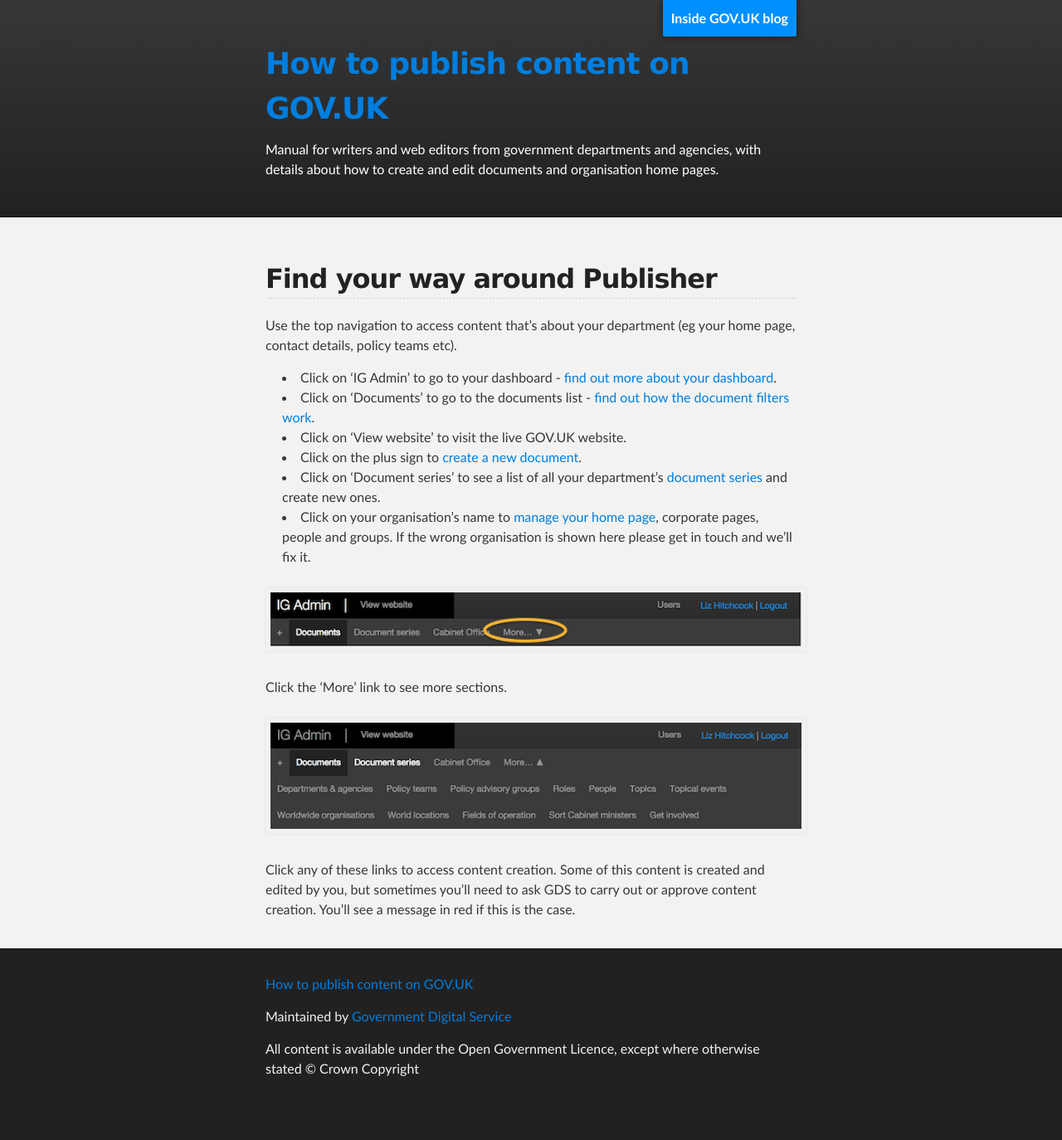
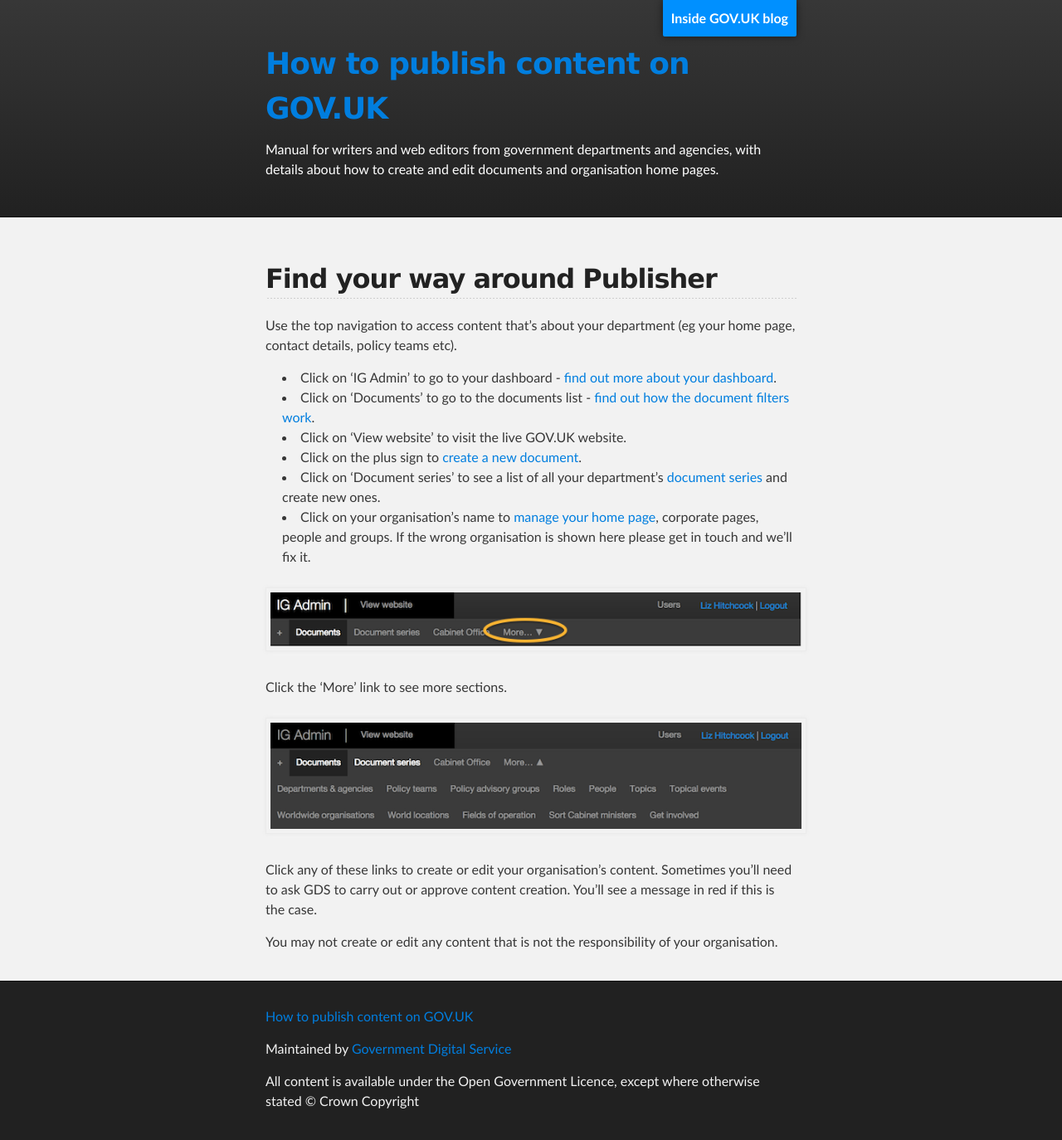
Before and after one commit to alphagov/inside-government-admin-guide, a Jekyll site: the page built from first-steps/top-navigation.md, in a window 1280 px wide. Shown: the whole page at 83% size. Built offline with Jekyll 4.4.1, drawn with Linux system fonts in a browser that asks for light colours; before the commit the page ends 1335 px from its top, so only the background shows below that.

Commit message:
Simon's correx

```diff
--- a/first-steps/top-navigation.md
+++ b/first-steps/top-navigation.md
@@ -20,4 +20,6 @@
 
 ![Top navigation 3](top-navigation-3.png)
 
-Click any of these links to access content creation. Some of this content is created and edited by you, but sometimes you'll need to ask GDS to carry out or approve content creation. You'll see a message in red if this is the case.
+Click any of these links to create or edit your organisation's content. Sometimes you'll need to ask GDS to carry out or approve content creation. You'll see a message in red if this is the case.
+
+You may not create or edit any content that is not the responsibility of your organisation.
```
